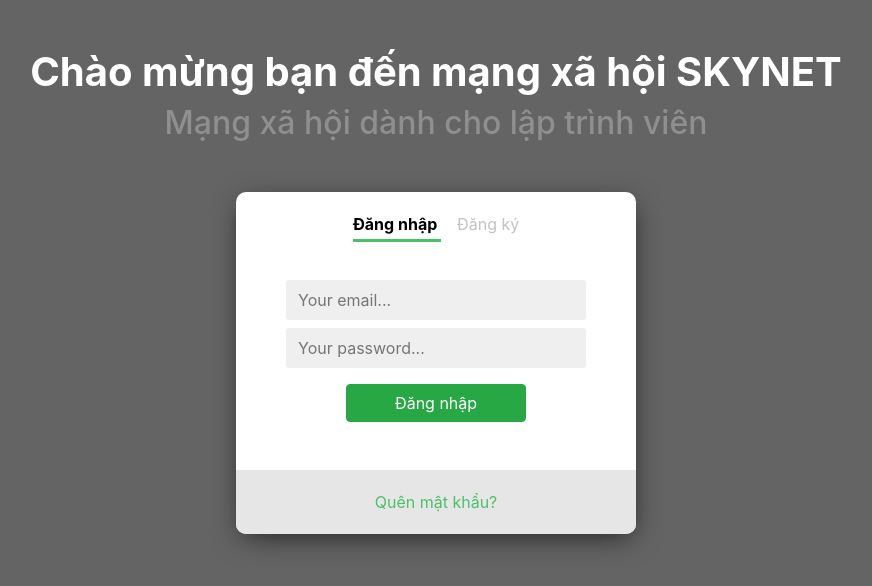
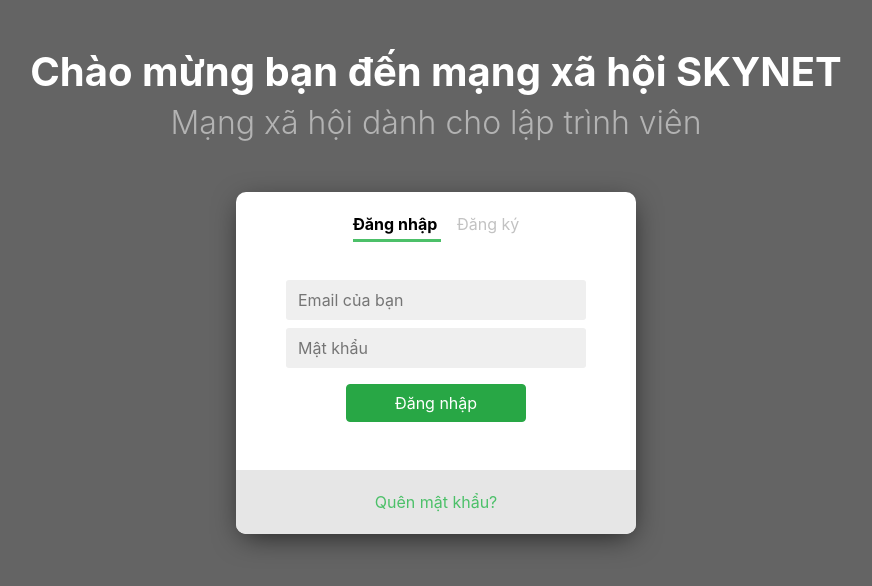
Before and after one commit to TruongTrongThanh/social-network-skynet, a Vue app: page / in a window 1280 px wide. Shown: the top 586 px of the page, without its empty margins (204-1076 px from the left). Built offline with nearby package versions, Linux system fonts and the light colour scheme; the HTML template or start-up script is replaced by a standard one.

Commit message:
Update entry page UI

```diff
--- a/package.json
+++ b/package.json
@@ -1,5 +1,5 @@
 {
-  "name": "social-network",
+  "name": "skynet",
   "version": "0.1.0",
   "private": true,
   "scripts": {
--- /dev/null
+++ b/src/assets/styles/_index.scss
@@ -0,0 +1,2 @@
+@import "variables.scss";
+@import "mixins.scss";
--- /dev/null
+++ b/src/assets/styles/mixins.scss
@@ -0,0 +1,5 @@
+@mixin box-shadow($hOffset, $vOffset, $blur: 0, $spread: 0, $color: black) {
+  -webkit-box-shadow: $hOffset $vOffset $blur $spread $color;
+  -moz-box-shadow: $hOffset $vOffset $blur $spread $color;
+  box-shadow: $hOffset $vOffset $blur $spread $color;
+}
--- /dev/null
+++ b/src/assets/styles/variables.scss
@@ -0,0 +1 @@
+$themeColor: rgb(76, 192, 105);
--- /dev/null
+++ b/src/components/EntryForm.vue
@@ -0,0 +1,94 @@
+<template>
+  <div class="entry-form">
+    <div class="switch-zone">
+      <span
+        @click="mode = 0"
+        :class="{ selected: mode === 0 }"
+        class="switch-btn mr-3 clickable">
+        Đăng nhập
+      </span>
+      <span
+        @click="mode = 1"
+        :class="{ selected: mode === 1 }"
+        class="switch-btn clickable"
+      >
+        Đăng ký
+      </span>
+    </div>
+    <login-form v-if="mode === 0"/>
+    <register-form v-if="mode === 1"/>
+    <div class="forgot-pass clickable">
+      Quên mật khẩu?
+    </div>
+  </div>
+</template>
+
+<script lang="ts">
+import { Vue, Component } from 'vue-property-decorator'
+import LoginForm from '@/components/LoginForm.vue'
+import RegisterForm from '@/components/RegisterForm.vue'
+
+@Component({
+  components: {
+    LoginForm,
+    RegisterForm
+  }
+})
+export default class EntryForm extends Vue {
+  mode: number = 0
+}
+</script>
+
+<style lang="scss">
+  .entry-form {
+    background-color: white;
+    width: 400px;
+    margin: 0 auto;
+    margin-top: 50px;
+    color: black;
+    border-radius: 10px;
+    @include box-shadow(1px, 7px, 29px, -6px, rgba(0,0,0,0.7));
+
+    input {
+      background-color: #efefef;
+      border-style: none;
+      border-radius: 3px;
+      width: 300px;
+      height: 40px;
+      padding: 12px;
+      margin: 0 auto;
+      display: block;
+    }
+
+    .btn {
+      width: 180px;
+    }
+
+    .switch-btn {
+      color: #c2c2c2;
+
+      &.selected {
+        color: black;
+        font-weight: bold;
+        padding-bottom: 5px;
+        border-bottom: 3px solid $themeColor;
+      }
+    }
+
+    .switch-zone {
+      padding: 20px 0;
+    }
+
+    .forgot-pass {
+      color: $themeColor;
+      &:hover {
+        color: saturate($themeColor, 20%);
+      }
+
+      background-color: #e6e6e6;
+      padding: 20px;
+      border-bottom-left-radius: 10px;
+      border-bottom-right-radius: 10px;
+    }
+  }
+</style>
--- a/src/components/LoginForm.vue
+++ b/src/components/LoginForm.vue
@@ -1,26 +1,8 @@
 <template>
   <div class="login-form">
-    <div class="switch-zone">
-      <span
-        @click="isLoginSelected = true"
-        :class="{ selected: isLoginSelected }"
-        class="switch-btn mr-3 clickable">
-        Đăng nhập
-      </span>
-      <span
-        @click="isLoginSelected = false"
-        :class="{ selected: !isLoginSelected }"
-        class="switch-btn clickable"
-      >
-        Đăng ký
-      </span>
-    </div>
-    <input class="mt-4 mb-2" type="text" placeholder="Your email...">
-    <input class="mb-3" type="text" placeholder="Your password...">
+    <input class="mt-4 mb-2" type="text" placeholder="Email của bạn">
+    <input class="mb-3" type="text" placeholder="Mật khẩu">
     <button class="btn btn-success mb-5">Đăng nhập</button>
-    <div class="forgot-pass clickable">
-      Quên mật khẩu?
-    </div>
   </div>
 </template>
 
@@ -28,65 +10,8 @@
 import { Vue, Component } from 'vue-property-decorator'
 
 @Component
-export default class LoginForm extends Vue {
-  isLoginSelected: boolean = true
-}
+export default class LoginForm extends Vue {}
 </script>
 
 <style scoped lang="scss">
-  $themeColor: rgb(76, 192, 105);
-
-  .login-form {
-    background-color: white;
-    width: 400px;
-    margin: 0 auto;
-    margin-top: 50px;
-    color: black;
-    border-radius: 10px;
-    -webkit-box-shadow: 1px 7px 29px -6px rgba(0,0,0,0.7);
-    -moz-box-shadow: 1px 7px 29px -6px rgba(0,0,0,0.7);
-    box-shadow: 1px 7px 29px -6px rgba(0,0,0,0.7);
-
-    input {
-      background-color: #efefef;
-      border-style: none;
-      border-radius: 3px;
-      width: 300px;
-      height: 40px;
-      padding: 12px;
-      margin: 0 auto;
-      display: block;
-    }
-
-    .btn {
-      width: 180px;
-    }
-
-    .switch-btn {
-      color: #c2c2c2;
-
-      &.selected {
-        color: black;
-        font-weight: bold;
-        padding-bottom: 5px;
-        border-bottom: 3px solid $themeColor;
-      }
-    }
-
-    .switch-zone {
-      padding: 20px 0;
-    }
-
-    .forgot-pass {
-      color: $themeColor;
-      &:hover {
-        color: saturate($themeColor, 20%);
-      }
-
-      background-color: #e6e6e6;
-      padding: 20px;
-      border-bottom-left-radius: 10px;
-      border-bottom-right-radius: 10px;
-    }
-  }
 </style>
--- /dev/null
+++ b/src/components/RegisterForm.vue
@@ -0,0 +1,18 @@
+<template>
+  <div class="register-form">
+    <input class="mt-4 mb-2" type="text" placeholder="Email của bạn">
+    <input class="mb-2" type="text" placeholder="Mật khẩu">
+    <input class="mb-3" type="text" placeholder="Xác nhận mật khẩu">
+    <button class="btn btn-success mb-5">Đăng ký</button>
+  </div>
+</template>
+
+<script lang="ts">
+import { Vue, Component } from 'vue-property-decorator'
+
+@Component
+export default class RegisterForm extends Vue {}
+</script>
+
+<style scoped lang="scss">
+</style>
--- a/src/views/Entry.vue
+++ b/src/views/Entry.vue
@@ -1,18 +1,18 @@
 <template>
   <div class="entry container">
-    <h1 class="title mt-5">Chào mừng bạn đến mạng xã hội SKYNET</h1>
-    <h2 class="sub-text">Mạng xã hội dành cho lập trình viên</h2>
-    <loginForm/>
+    <h1 class="title font-weight-bold mt-5">Chào mừng bạn đến mạng xã hội SKYNET</h1>
+    <h2 class="sub-text font-weight-light">Mạng xã hội dành cho lập trình viên</h2>
+    <EntryForm/>
   </div>
 </template>
 
 <script lang="ts">
 import { Vue, Component } from 'vue-property-decorator'
-import LoginForm from '@/components/LoginForm.vue'
+import EntryForm from '@/components/EntryForm.vue'
 
 @Component({
   components: {
-    LoginForm
+    EntryForm
   }
 })
 export default class Entry extends Vue {}
@@ -23,12 +23,8 @@ export default class Entry extends Vue {}
     text-align: center;
     color: white;
 
-    .title {
-      font-weight: bold;
-    }
-
     .sub-text {
-      color: #8f8f8f;
+      color: #b3b3b3;
     }
   }
 </style>
--- /dev/null
+++ b/vue.config.js
@@ -0,0 +1,9 @@
+module.exports = {
+  css: {
+    loaderOptions: {
+      sass: {
+        data: `@import "~@/assets/styles/_index";`
+      }
+    }
+  }
+}
```
Also changed, not shown: 1 other file (tests, documents, lock files or other folders).
